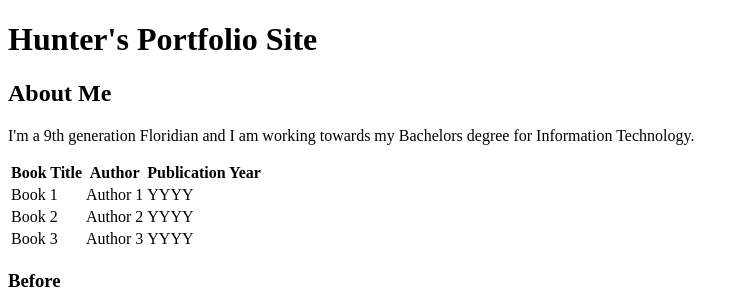
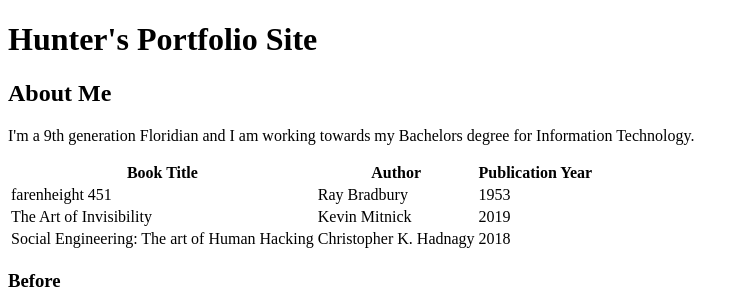
Before and after one commit to Hroberts1/Hunter-Site.github.io, a plain HTML site: page index.html in a window 1280 px wide. Shown: the top 299 px of the page, without its empty margins (0-745 px from the left). Drawn offline with Linux system fonts and the light colour scheme.

Commit message:
added book titles and data

```diff
--- a/index.html
+++ b/index.html
@@ -17,21 +17,21 @@
     </tr>
 
     <tr>
-        <td>Book 1</td>
-        <td>Author 1</td>
-        <td>YYYY</td>
+        <td>farenheight 451</td>
+        <td>Ray Bradbury</td>
+        <td>1953</td>
     </tr>
 
     <tr>
-        <td>Book 2</td>
-        <td>Author 2</td>
-        <td>YYYY</td>
+        <td>The Art of Invisibility</td>
+        <td>Kevin Mitnick</td>
+        <td>2019</td>
     </tr>
 
     <tr>
-        <td>Book 3</td>
-        <td>Author 3</td>
-        <td>YYYY</td>
+        <td>Social Engineering: The art of Human Hacking</td>
+        <td>Christopher K. Hadnagy</td>
+        <td>2018</td>
     </tr>
 </table>
 
```
